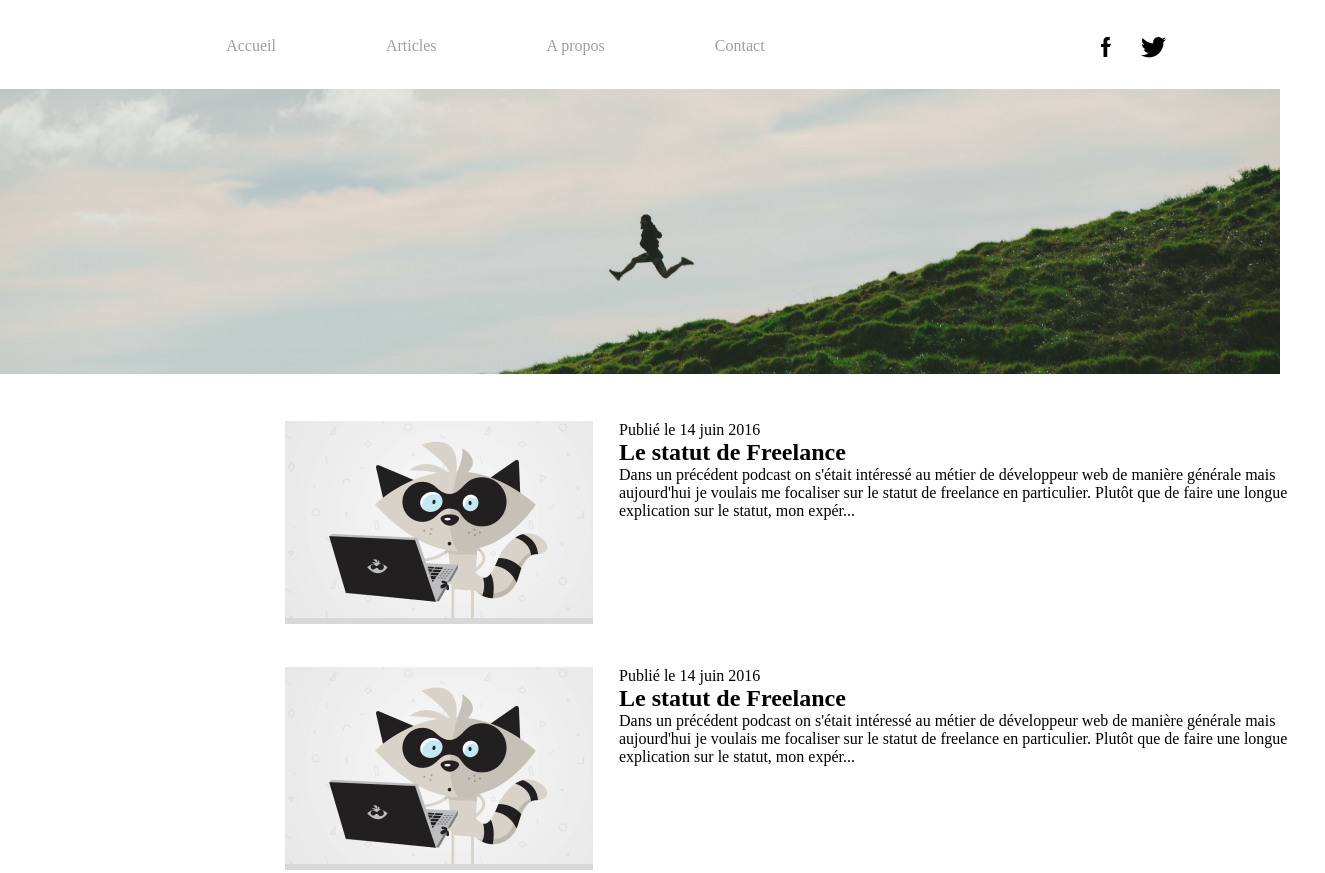
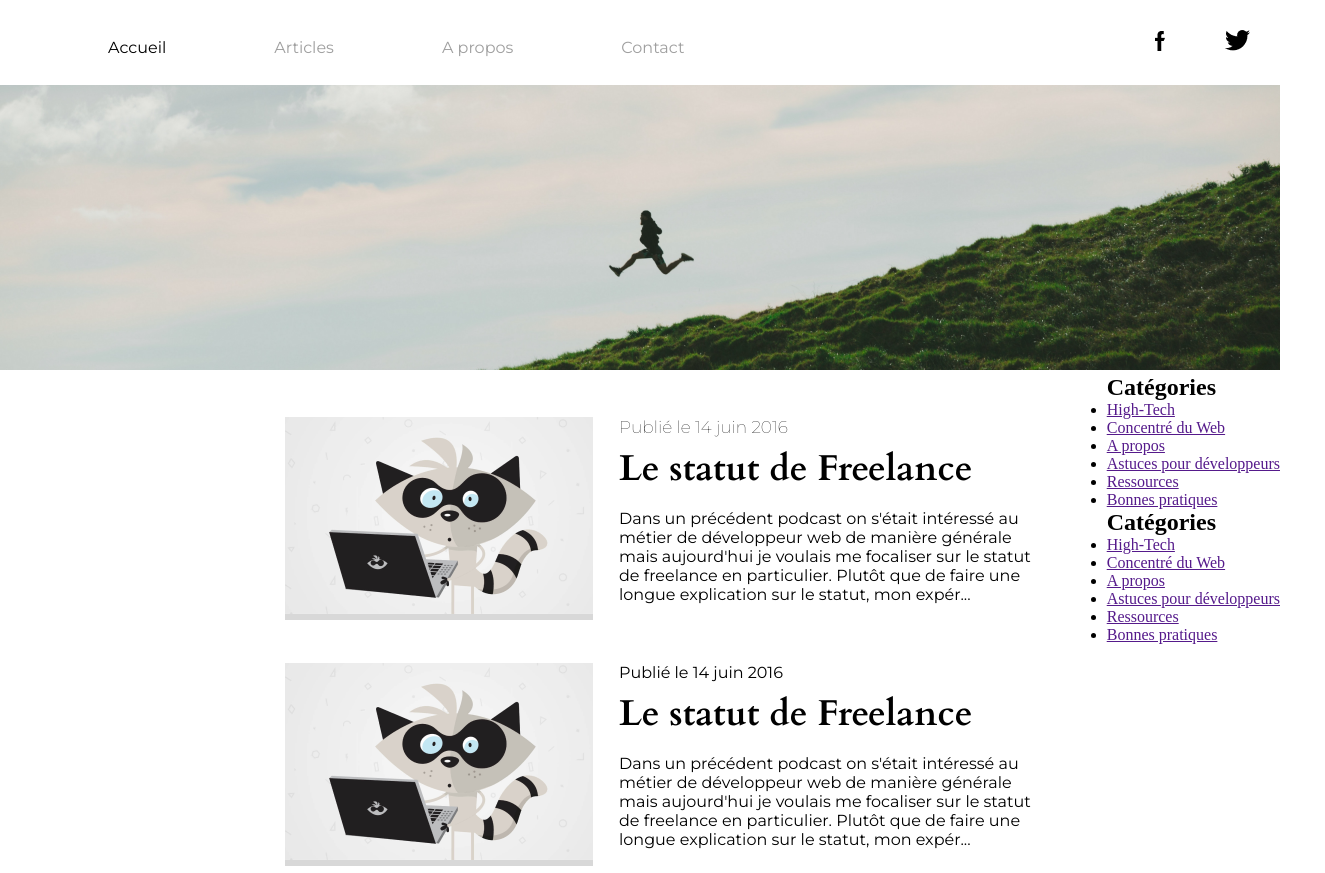
Before and after one commit to Sosopend/racoon, a website: page index.html in a window 1280 px wide. Shown: the top 873 px of the page, 1325 px wide, since content can reach past the window. Drawn offline with Linux system fonts and the light colour scheme.

Commit message:
fin du header et du main

```diff
--- a/index.html
+++ b/index.html
@@ -8,10 +8,12 @@
     <meta name="description" content="Le site web pour en apprendre plus sur le statut de freelance!">
     <link rel="preconnect" href="https://fonts.googleapis.com">
     <link rel="preconnect" href="https://fonts.gstatic.com" crossorigin>
-    <link href="https://fonts.googleapis.com/css2?family=Cardo:ital,wght@0,400;0,700;1,400&family=Montserrat:ital,wght@0,100..900;1,100..900&display=swap" rel="stylesheet">
-    <link rel="stylesheet" href="style.css">
+    <link
+        href="https://fonts.googleapis.com/css2?family=Cardo:ital,wght@0,400;0,700;1,400&family=Montserrat:ital,wght@0,100..900;1,100..900&display=swap"
+        rel="stylesheet">
+    <link rel="stylesheet" href="./style.css">
     <link rel="shortcut icon" href="favicon.ico">
-    <title>La freelance</title>
+    <title>Le freelance</title>
 </head>
 
 <body>
@@ -19,15 +21,15 @@
         <nav>
             <div>
                 <ul>
-                <li class="first-li"><a href="">Accueil</a></li>
-                <li class="first-li"><a href="">Articles</a></li>
-                <li class="first-li"><a href="">A propos</a></li>
-                <li class="first-li"><a href="">Contact</a></li>
+                    <li><a href="">Accueil</a></li>
+                    <li><a href="">Articles</a></li>
+                    <li><a href="">A propos</a></li>
+                    <li><a href="">Contact</a></li>
                 </ul>
                 <ul>
                     <li>
                         <a href="https://www.facebook.com/" class="li-link" aria-label="Redirection vers Facebook"
-                        title="Redirection vers Facebook" target="_blank "><img src="./src/facebook.png"
+                            title="Redirection vers Facebook" target="_blank"><img src="./src/facebook.png"
                                 alt="Logo Facebook"></a>
                     </li>
                     <li>
@@ -40,15 +42,17 @@
         </nav>
         <img class="banniere" src="./src/banniere.png" alt="Bannière d'une personne courrant et autant dans la nature">
     </header>
-
+    <div class="mainfooter">
         <main>
             <div>
                 <img src="./src/racoon.png" alt="Image de raton laveur devant un ordinateur portable">
                 <article>
-                <p>Publié le 14 juin 2016</p>
+                    <p class="date">Publié le 14 juin 2016</p>
                     <h2>Le statut de Freelance</h2>
-                <p>Dans un précédent podcast on s'était intéressé au métier de développeur web de manière générale mais
-                    aujourd'hui je voulais me focaliser sur le statut de freelance en particulier. Plutôt que de faire
+                    <p>Dans un précédent podcast on s'était intéressé au métier de développeur web de manière générale
+                        mais
+                        aujourd'hui je voulais me focaliser sur le statut de freelance en particulier. Plutôt que de
+                        faire
                         une longue explication sur le statut, mon expér...</p>
                 </article>
             </div>
@@ -58,8 +62,10 @@
                 <article>
                     <p>Publié le 14 juin 2016</p>
                     <h2>Le statut de Freelance</h2>
-                <p>Dans un précédent podcast on s'était intéressé au métier de développeur web de manière générale mais
-                    aujourd'hui je voulais me focaliser sur le statut de freelance en particulier. Plutôt que de faire
+                    <p>Dans un précédent podcast on s'était intéressé au métier de développeur web de manière générale
+                        mais
+                        aujourd'hui je voulais me focaliser sur le statut de freelance en particulier. Plutôt que de
+                        faire
                         une longue explication sur le statut, mon expér...</p>
                 </article>
             </div>
@@ -69,8 +75,10 @@
                 <article>
                     <p>Publié le 14 juin 2016</p>
                     <h2>Le statut de Freelance</h2>
-                <p>Dans un précédent podcast on s'était intéressé au métier de développeur web de manière générale mais
-                    aujourd'hui je voulais me focaliser sur le statut de freelance en particulier. Plutôt que de faire
+                    <p>Dans un précédent podcast on s'était intéressé au métier de développeur web de manière générale
+                        mais
+                        aujourd'hui je voulais me focaliser sur le statut de freelance en particulier. Plutôt que de
+                        faire
                         une longue explication sur le statut, mon expér...</p>
                 </article>
             </div>
@@ -80,8 +88,10 @@
                 <article>
                     <p>Publié le 14 juin 2016</p>
                     <h2>Le statut de Freelance</h2>
-                <p>Dans un précédent podcast on s'était intéressé au métier de développeur web de manière générale mais
-                    aujourd'hui je voulais me focaliser sur le statut de freelance en particulier. Plutôt que de faire
+                    <p>Dans un précédent podcast on s'était intéressé au métier de développeur web de manière générale
+                        mais
+                        aujourd'hui je voulais me focaliser sur le statut de freelance en particulier. Plutôt que de
+                        faire
                         une longue explication sur le statut, mon expér...</p>
                 </article>
             </div>
@@ -112,6 +122,7 @@
                 </ul>
             </section>
         </footer>
+    </div>
 </body>
 
 </html>
--- a/scss/header.scss
+++ b/scss/header.scss
@@ -2,24 +2,24 @@ header{
     nav{
         div{
             display: flex;
-            justify-content: space-evenly;
+            justify-content: space-between;
+            max-width: 1600px;
+            margin: auto;
         }
         ul{
             display: flex;
             list-style: none;
-            margin-left: 8.875rem;
-            margin-top: 2.3125rem;
-            margin-bottom: 1.6875rem;
-        }
-        .first-li{
-            padding-right: 6.875rem;
+            align-items: center;
         }
         .li-link{
-            padding-right: 1.875rem;
+            padding: 1.875rem;
         }
         a{
             color: #9F9F9F;
             text-decoration: none;
+            font-family: 'montserrat';
+            padding: 2.3312rem 0rem 1.7312rem 6.75rem;
+            display: block;
         }
         a:hover{
             color: black;
--- a/scss/main.scss
+++ b/scss/main.scss
@@ -1,10 +1,32 @@
 main {
     div{
-        width: 65rem;
+        max-width: 1040px;
         display: flex;
-        margin: 43px 275px 0px 285px
+        margin: 43px auto;
     }
     img{
         margin-right: 1.625rem;
+        margin-left: 17.8125rem;
+    }
+    h2{
+        font-family: 'cardo';
+        font-size: 2.25rem;
+        font-weight: bolder;
+        margin-top: .475rem;
+        margin-bottom: 1rem;
+    }
+    p{
+        font-family: 'montserrat';
+    }
+    .date{
+        font-size: 1.0625rem;
+        font-weight: lighter;
     }
 }
+
+.mainfooter {
+    display: flex;
+    max-width: 1600px;
+    margin: auto;
+    justify-content: space-between;
+}
--- a/scss/reset.scss
+++ b/scss/reset.scss
@@ -1,4 +1,4 @@
-* {
+*{
     margin: 0;
     padding: 0;
 }
```
Also changed, not shown: style.css, 1 other file. Lines whose indentation alone changed are shown as unchanged.
